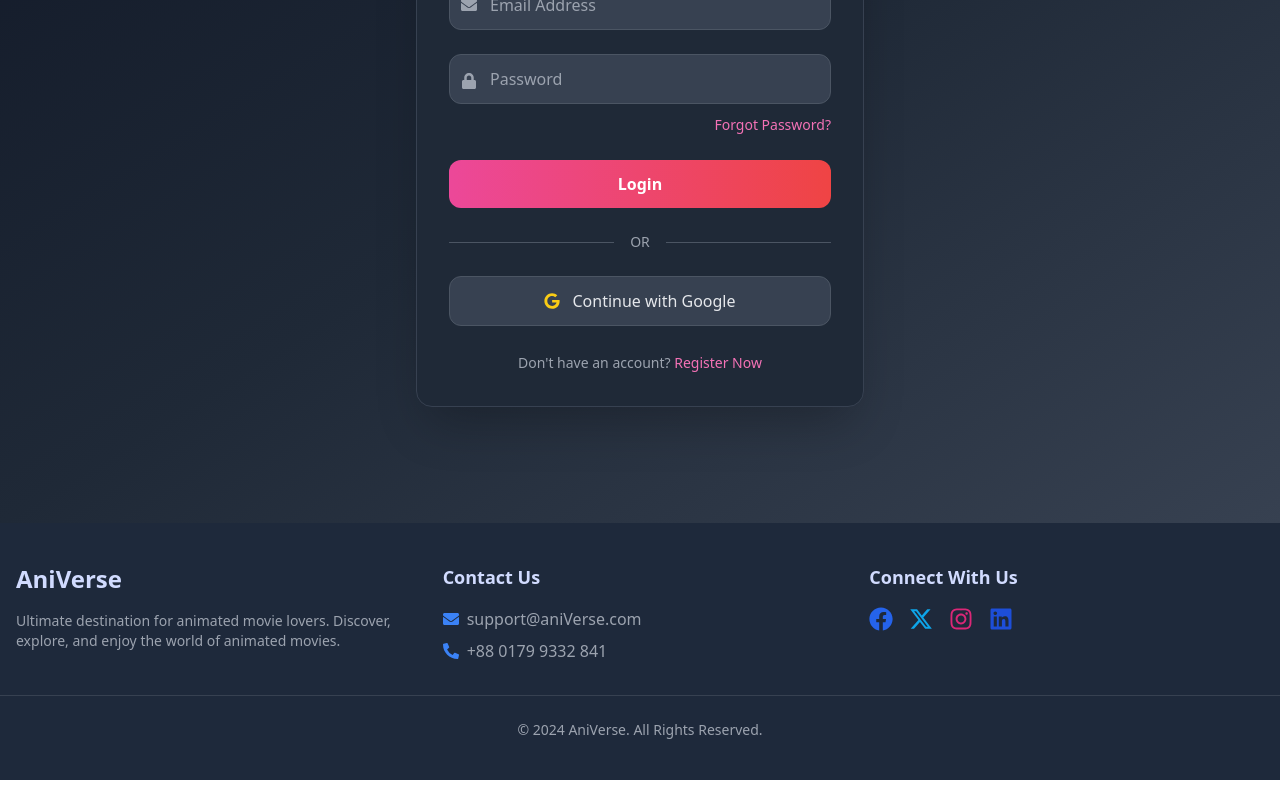
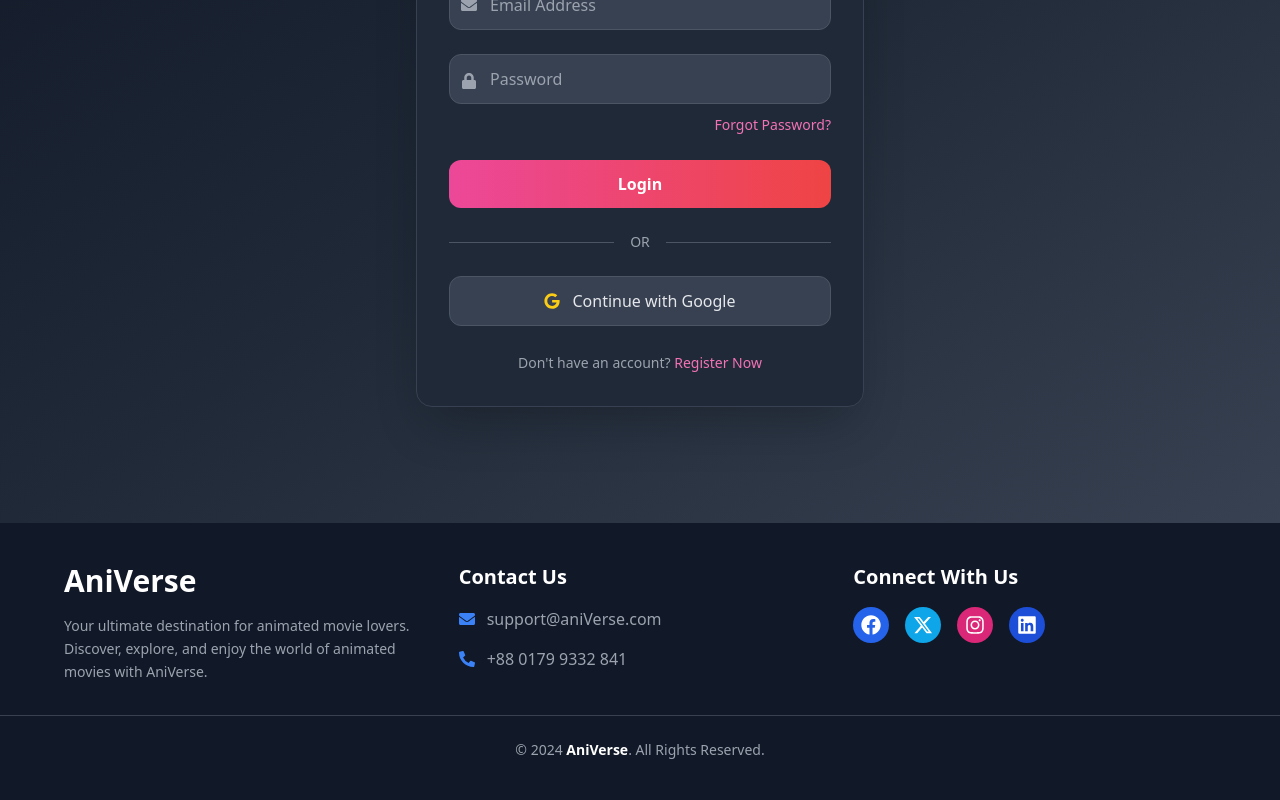
Before and after one commit to m-im-ha/AniVerse, a React (Vite) app: page /login in a window 1280 px wide. Shown: the part 345-1145 px from the top of the page. Built offline with nearby package versions, Linux system fonts and the light colour scheme; no server answers.

Commit message:
Edit Footer.jsx and Featured.jsx

```diff
--- a/src/components/Featured.jsx
+++ b/src/components/Featured.jsx
@@ -10,8 +10,8 @@ function Featured({ featuresMovieData }) {
   return (
     <div className="bg-base py-16 px-4">
       <div className="container mx-auto">
-        <h1 className="text-center text-4xl font-bold text-gray-800 mb-12">
-          Featured <span className="text-blue-600">Movies</span>
+        <h1 className="text-center text-4xl font-bold text-orange-700 mb-12">
+          Featured <span className="text-blue-500">Movies</span>
         </h1>
 
         <div className="grid grid-cols-1 sm:grid-cols-2 lg:grid-cols-3 gap-6 max-w-screen-lg mx-auto">
--- a/src/components/Footer.jsx
+++ b/src/components/Footer.jsx
@@ -1,74 +1,78 @@
-import React from 'react';
+import React from "react";
 import {
   FaFacebook,
   FaInstagram,
   FaLinkedin,
   FaEnvelope,
-  FaPhoneAlt
-} from 'react-icons/fa';
-import { FaXTwitter } from 'react-icons/fa6';
+  FaPhoneAlt,
+} from "react-icons/fa";
+import { FaXTwitter } from "react-icons/fa6";
 
 function Footer() {
   const currentYear = new Date().getFullYear();
 
   return (
-    <footer className="bg-slate-800 text-primary-content py-10">
-      <div className="container mx-auto px-4 grid grid-cols-1 md:grid-cols-3 gap-8">
+    <footer className="bg-gray-900 text-gray-300 py-10">
+      <div className="container mx-auto px-6 sm:px-10 md:px-16 grid grid-cols-1 md:grid-cols-3 gap-8">
         {/* Website Information */}
         <div>
-          <h3 className="text-2xl font-bold mb-4">AniVerse</h3>
-          <p className="text-gray-400 text-sm">
-            Ultimate destination for animated movie lovers. Discover, explore, and enjoy the world of animated movies.
+          <h3 className="text-3xl font-extrabold text-white mb-4">AniVerse</h3>
+          <p className="text-gray-400 text-sm leading-relaxed">
+            Your ultimate destination for animated movie lovers. Discover,
+            explore, and enjoy the world of animated movies with AniVerse.
           </p>
         </div>
 
         {/* Contact Information */}
         <div>
-          <h4 className="text-lg font-semibold mb-4">Contact Us</h4>
-          <div className="space-y-2">
+          <h4 className="text-xl font-bold text-white mb-4">Contact Us</h4>
+          <div className="space-y-4">
             <div className="flex items-center">
-              <FaEnvelope className="mr-2 text-blue-500" />
-              <span className='text-gray-400'>support@aniVerse.com</span>
+              <FaEnvelope className="mr-3 text-blue-500" />
+              <span className="text-gray-400">support@aniVerse.com</span>
             </div>
             <div className="flex items-center">
-              <FaPhoneAlt className="mr-2 text-blue-500" />
-              <span className='text-gray-400'>+88 0179 9332 841</span>
+              <FaPhoneAlt className="mr-3 text-blue-500" />
+              <span className="text-gray-400">+88 0179 9332 841</span>
             </div>
           </div>
         </div>
 
         {/* Social Media Links */}
         <div>
-          <h4 className="text-lg font-semibold mb-4">Connect With Us</h4>
+          <h4 className="text-xl font-bold text-white mb-4">Connect With Us</h4>
           <div className="flex space-x-4">
             <a
-              href="https://facebook.com"
+              href="https://www.facebook.com/kirimvesValitsos"
               target="_blank"
               rel="noopener noreferrer"
-              className="text-blue-600 hover:text-blue-400 transition-colors duration-300"
+              className="p-2 bg-blue-600 text-white rounded-full hover:bg-blue-500 transition-all duration-300"
             >
-              <FaFacebook size={24} />
+              <FaFacebook size={20} />
             </a>
             <a
               href="https://twitter.com"
               target="_blank"
-              className="text-sky-500 hover:text-sky-400 transition-colors duration-300"
+              rel="noopener noreferrer"
+              className="p-2 bg-sky-500 text-white rounded-full hover:bg-sky-400 transition-all duration-300"
             >
-              <FaXTwitter size={24} />
+              <FaXTwitter size={20} />
             </a>
             <a
               href="https://instagram.com"
               target="_blank"
-              className="text-pink-600 hover:text-pink-400 transition-colors duration-300"
+              rel="noopener noreferrer"
+              className="p-2 bg-pink-600 text-white rounded-full hover:bg-pink-500 transition-all duration-300"
             >
-              <FaInstagram size={24} />
+              <FaInstagram size={20} />
             </a>
             <a
               href="https://linkedin.com"
               target="_blank"
-              className="text-blue-700 hover:text-blue-500 transition-colors duration-300"
+              rel="noopener noreferrer"
+              className="p-2 bg-blue-700 text-white rounded-full hover:bg-blue-500 transition-all duration-300"
             >
-              <FaLinkedin size={24} />
+              <FaLinkedin size={20} />
             </a>
           </div>
         </div>
@@ -77,11 +81,12 @@ function Footer() {
       {/* Copyright and Legal */}
       <div className="border-t border-gray-700 mt-8 pt-6 text-center">
         <p className="text-sm text-gray-400">
-          © {currentYear} AniVerse. All Rights Reserved.
+          © {currentYear} <span className="font-bold text-white">AniVerse</span>
+          . All Rights Reserved.
         </p>
       </div>
     </footer>
   );
-};
+}
 
 export default Footer;
--- a/src/components/MediaShowcase.jsx
+++ b/src/components/MediaShowcase.jsx
@@ -111,7 +111,7 @@ function MediaShowcase() {
 
             {/* Third Image (Spider-Man) */}
             <div
-              className="absolute top-80 left-16 md:top-72 md:left-0 transition-all duration-500
+              className="absolute top-80 left-16 md:top-72 md:left-60 transition-all duration-500
               hover:z-30 hover:scale-110 hover:rotate-2
               shadow-2xl hover:shadow-purple-500/50
               transform hover:-translate-x-3 hover:translate-y-3"
```
Also changed, not shown: 1 other file (tests, documents, lock files or other folders).
